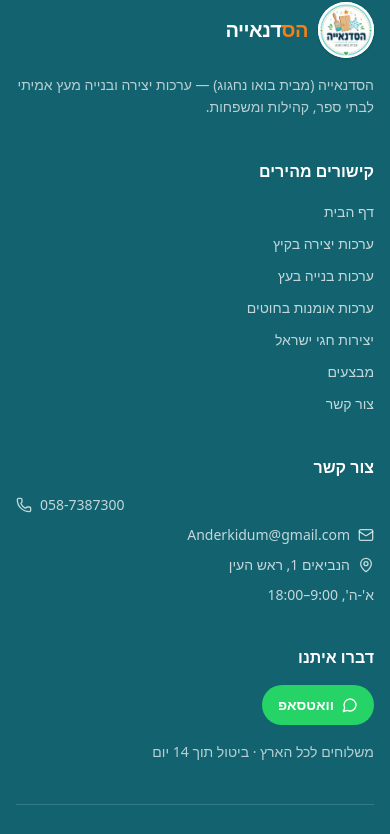
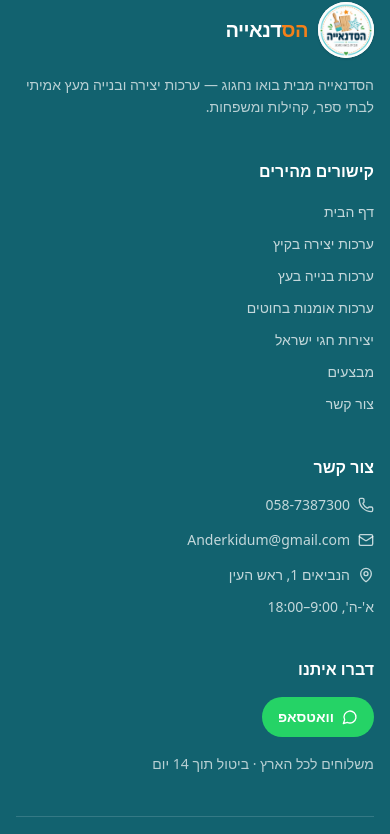
Before and after one commit to dvir17daus-ops/kits-and-crafts, a Next.js app: page / in a window 390 px wide. Shown: the part 7574-8408 px from the top of the page. Built offline with nearby package versions, Linux system fonts and the light colour scheme; no server answers.

Commit message:
Fix footer contact alignment and remove parentheses around brand tagline.
Phone stacks above email on the right in RTL, and the copy reads הסדנאייה מבית בואו נחגוג without parentheses.

Co-authored-by: Cursor <cursoragent@cursor.com>

```diff
--- a/components/layout/Footer.tsx
+++ b/components/layout/Footer.tsx
@@ -19,7 +19,7 @@ export function Footer() {
           <div className="md:col-span-1">
             <Logo light />
             <p className="mt-4 text-sm leading-relaxed text-white/70">
-              {SITE_NAME_HE} ({SITE_TAGLINE_HE}) — ערכות יצירה ובנייה מעץ
+              {SITE_NAME_HE} {SITE_TAGLINE_HE} — ערכות יצירה ובנייה מעץ
               אמיתי לבתי ספר, קהילות ומשפחות.
             </p>
           </div>
@@ -42,26 +42,28 @@ export function Footer() {
 
           <div>
             <h3 className="mb-4 font-bold text-white">צור קשר</h3>
-            <ul className="space-y-2.5 text-sm text-white/75">
+            <ul className="space-y-3 text-sm text-white/75">
               <li>
                 <a
                   href={phoneHref}
-                  className="flex items-center gap-2 transition-colors hover:text-white"
-                  dir="ltr"
+                  className="inline-flex items-center gap-2 transition-colors hover:text-white"
                 >
-                  <Phone className="h-4 w-4 shrink-0" /> {BUSINESS.phone}
+                  <Phone className="h-4 w-4 shrink-0" aria-hidden="true" />
+                  <span dir="ltr">{BUSINESS.phone}</span>
                 </a>
               </li>
               <li>
                 <a
                   href={`mailto:${BUSINESS.email}`}
-                  className="flex items-center gap-2 transition-colors hover:text-white"
+                  className="inline-flex items-center gap-2 transition-colors hover:text-white"
                 >
-                  <Mail className="h-4 w-4 shrink-0" /> {BUSINESS.email}
+                  <Mail className="h-4 w-4 shrink-0" aria-hidden="true" />
+                  <span>{BUSINESS.email}</span>
                 </a>
               </li>
-              <li className="flex items-center gap-2">
-                <MapPin className="h-4 w-4 shrink-0" /> {BUSINESS.address}
+              <li className="inline-flex items-center gap-2">
+                <MapPin className="h-4 w-4 shrink-0" aria-hidden="true" />
+                <span>{BUSINESS.address}</span>
               </li>
               <li>{BUSINESS.hours}</li>
             </ul>
```
